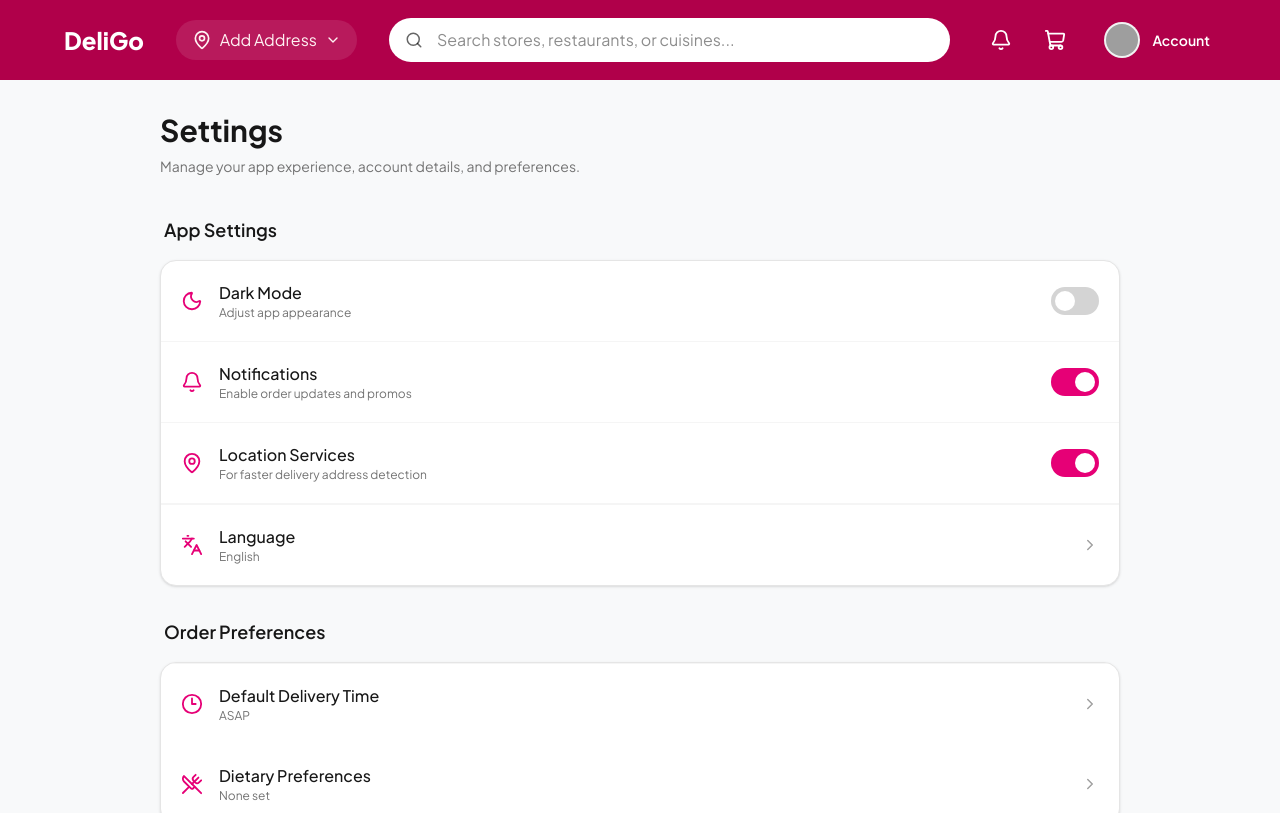
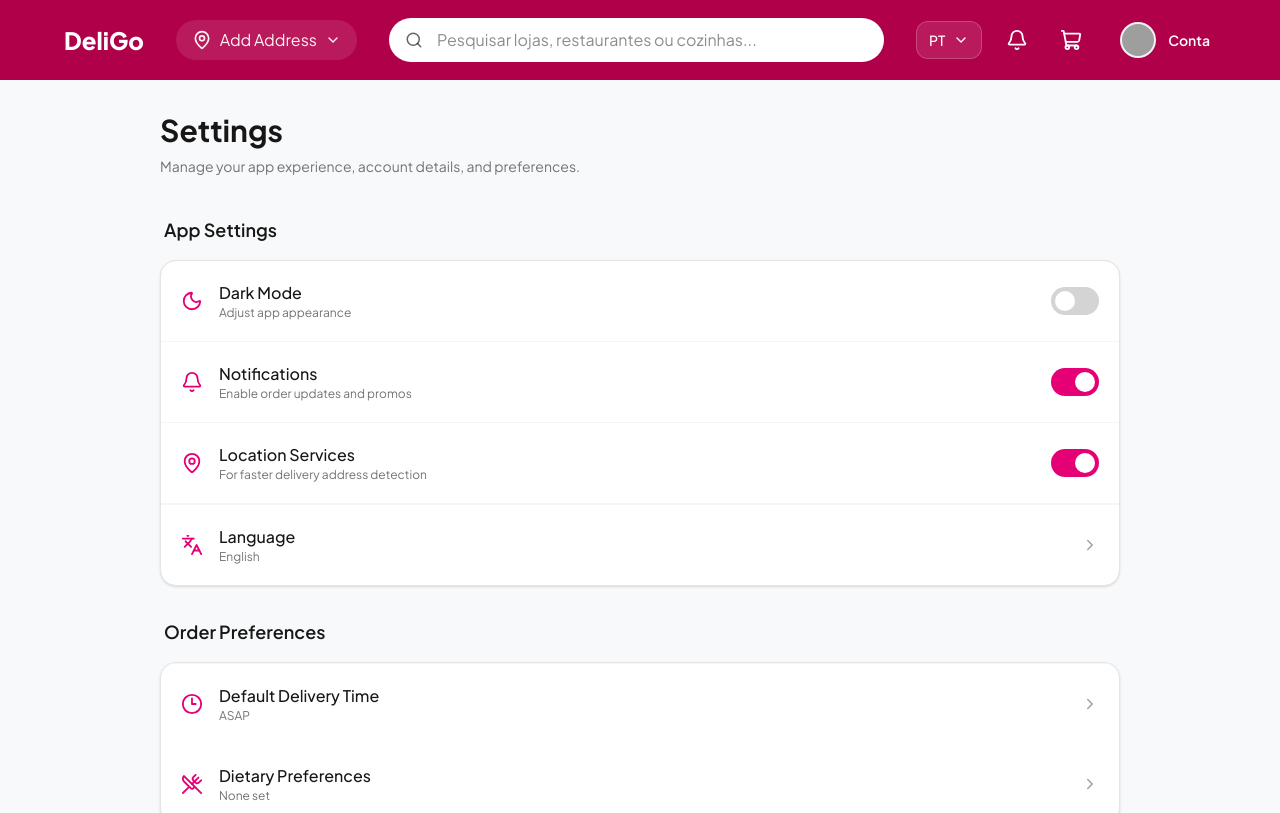
Before and after one commit to deligo-pt/deligo-food-e-commerce-web-application, a Next.js app: page /account-settings in a window 1280 px wide. Shown: the top 813 px of the page. Built offline with nearby package versions, Linux system fonts and the light colour scheme; no server answers; grey boxes are pictures that could not be loaded.

Commit message:
added setup for language changes

```diff
--- /dev/null
+++ b/src/assets/translations/en.ts
@@ -0,0 +1,35 @@
+const en = {
+  addAddress: "Add Address",
+
+  searchPlaceholder: "Search stores, restaurants, or cuisines...",
+
+  account: "Account",
+  profile: "Profile",
+  logout: "Logout",
+
+  notifications: "Notifications",
+  cart: "Cart",
+
+  login: "Login",
+
+  welcome: "Welcome",
+  home: "Home",
+  settings: "Settings",
+  loadingSponsorshipBanners: "Loading sponsorship banners...",
+  authTokenMissing: "Authentication token is missing. Please log in again.",
+  browseLatestSponsorshipBanners:
+    "Browse the latest sponsorship banners from the API.",
+  noSponsorshipBannersAvailable: "No sponsorship banners available right now.",
+  unableToLoadSponsorshipBanners: "Unable to load sponsorship banners.",
+
+  sponsorship: "Sponsorship",
+  sponsorships: "Sponsorships",
+  shopOnDeligo: "Shop On DeliGo",
+
+  unableToLoadShopCategories:
+    "Unable to load shop categories. Please try again.",
+
+  noShopCategoriesAvailable: "No shop categories available.",
+};
+
+export default en;
--- /dev/null
+++ b/src/assets/translations/index.ts
@@ -0,0 +1,11 @@
+import en from "./en";
+import pt from "./pt";
+
+export const translations = {
+  en,
+  pt,
+};
+
+export type Language = keyof typeof translations;
+
+export default translations
--- /dev/null
+++ b/src/assets/translations/pt.ts
@@ -0,0 +1,38 @@
+const pt = {
+  addAddress: "Adicionar Endereço",
+
+  searchPlaceholder: "Pesquisar lojas, restaurantes ou cozinhas...",
+
+  account: "Conta",
+  profile: "Perfil",
+  logout: "Sair",
+
+  notifications: "Notificações",
+  cart: "Carrinho",
+
+  login: "Entrar",
+
+  welcome: "Bem-vindo",
+  home: "Início",
+  settings: "Configurações",
+  loadingSponsorshipBanners: "Carregando banners de patrocínio...",
+  authTokenMissing:
+    "O token de autenticação está ausente. Faça login novamente.",
+  browseLatestSponsorshipBanners:
+    "Explore os banners de patrocínio mais recentes da API.",
+  noSponsorshipBannersAvailable:
+    "Nenhum banner de patrocínio disponível no momento.",
+  unableToLoadSponsorshipBanners:
+    "Não foi possível carregar os banners de patrocínio.",
+
+  sponsorship: "Patrocínio",
+  sponsorships: "Patrocínios",
+  shopOnDeligo: "Comprar no DeliGo",
+
+  unableToLoadShopCategories:
+    "Não foi possível carregar as categorias da loja. Tente novamente.",
+
+  noShopCategoriesAvailable: "Nenhuma categoria disponível.",
+};
+
+export default pt;
--- /dev/null
+++ b/src/components/shared/LanguageSwitcher.tsx
@@ -0,0 +1,68 @@
+"use client";
+
+import { useEffect, useRef, useState } from "react";
+import { Check, ChevronDown } from "lucide-react";
+import { useStore } from "@/stores/translationStore";
+
+export default function LanguageSwitcher() {
+  const lang = useStore((state) => state.lang);
+  const setLang = useStore((state) => state.setLang);
+
+  const [open, setOpen] = useState(false);
+  const dropdownRef = useRef<HTMLDivElement>(null);
+
+  useEffect(() => {
+    const handleOutsideClick = (event: MouseEvent) => {
+      if (
+        dropdownRef.current &&
+        !dropdownRef.current.contains(event.target as Node)
+      ) {
+        setOpen(false);
+      }
+    };
+
+    document.addEventListener("mousedown", handleOutsideClick);
+
+    return () => {
+      document.removeEventListener("mousedown", handleOutsideClick);
+    };
+  }, []);
+
+  return (
+    <div className="relative" ref={dropdownRef}>
+      <button
+        onClick={() => setOpen(!open)}
+        className="flex items-center gap-2 rounded-xl border border-white/20 bg-white/10 px-3 py-2 text-sm font-medium text-white hover:bg-white/20"
+      >
+        {lang.toUpperCase()}
+        <ChevronDown size={16} />
+      </button>
+
+      {open && (
+        <div className="absolute right-0 mt-2 w-24 overflow-hidden rounded-xl bg-white shadow-lg">
+          <button
+            onClick={() => {
+              setLang("en");
+              setOpen(false);
+            }}
+            className="flex w-full items-center justify-between px-4 py-3 text-sm text-black hover:bg-gray-100"
+          >
+            EN
+            {lang === "en" && <Check size={16} />}
+          </button>
+
+          <button
+            onClick={() => {
+              setLang("pt");
+              setOpen(false);
+            }}
+            className="flex w-full items-center justify-between px-4 py-3 text-sm text-black hover:bg-gray-100"
+          >
+            PT
+            {lang === "pt" && <Check size={16} />}
+          </button>
+        </div>
+      )}
+    </div>
+  );
+}
--- a/src/components/shared/Navbar.tsx
+++ b/src/components/shared/Navbar.tsx
@@ -25,8 +25,11 @@ import {
   REFRESH_TOKEN_COOKIE,
 } from "../../lib/authCookies";
 import { useCartStore } from "@/stores/cartStore";
+import LanguageSwitcher from "./LanguageSwitcher";
+import { useTranslation } from "@/hooks/useTranslation";
 
 export default function Navbar() {
+  const { t } = useTranslation();
   const pathname = usePathname();
   const router = useRouter();
   const [showAccountDropdown, setShowAccountDropdown] = useState(false);
@@ -208,7 +211,7 @@ export default function Navbar() {
             <Search size={18} className="absolute left-4 text-black/60" />
             <input
               type="text"
-              placeholder="Search stores, restaurants, or cuisines..."
+              placeholder={t("searchPlaceholder")}
               value={localSearchTerm}
               onChange={onSearchChange}
               onKeyDown={onKeyDown}
@@ -219,6 +222,7 @@ export default function Navbar() {
 
         <div className="flex items-center gap-6">
           <div className="flex items-center gap-4">
+            <LanguageSwitcher />
             <Link href="/notifications">
               <button className="relative rounded-full p-2 text-white transition-colors hover:bg-white/10">
                 <Bell size={22} />
@@ -257,7 +261,7 @@ export default function Navbar() {
                 />
               </div>
               <span className="hidden text-[14px] font-semibold leading-5 xl:block">
-                Account
+                {t("account")}
               </span>
             </button>
             {isLoggedIn && showAccountDropdown && (
@@ -268,14 +272,14 @@ export default function Navbar() {
                   onClick={() => setShowAccountDropdown(false)}
                 >
                   <User size={16} />
-                  Profile
+                  {t("profile")}
                 </Link>
                 <button
                   onClick={handleLogout}
                   className="flex w-full items-center gap-2 px-4 py-2 text-sm text-red-600 hover:bg-gray-100"
                 >
                   <LogOut size={16} />
-                  Logout
+                  {t("logout")}
                 </button>
               </div>
             )}
--- /dev/null
+++ b/src/hooks/useTranslation.ts
@@ -0,0 +1,27 @@
+import translations from "@/assets/translations";
+import { useStore } from "@/stores/translationStore";
+
+type Language = keyof typeof translations;
+
+export const useTranslation = () => {
+  const lang = useStore((state) => state.lang);
+  const setLang = useStore((state) => state.setLang);
+
+  const t = (key: string): string => {
+    return (
+      translations[lang]?.[key as keyof (typeof translations)["en"]] ||
+      translations.en[key as keyof (typeof translations)["en"]] ||
+      key
+    );
+  };
+
+  const i18n = {
+    language: lang,
+    changeLanguage: (newLang: Language) => setLang(newLang),
+  };
+
+  return {
+    t,
+    i18n,
+  };
+};
--- /dev/null
+++ b/src/stores/translationStore.ts
@@ -0,0 +1,28 @@
+import { create } from "zustand";
+import { persist } from "zustand/middleware";
+
+type StoreState = {
+  lang: "en" | "pt";
+  setLang: (selectedLang: "en" | "pt") => void;
+  categoryType: string;
+  setCategoryType: (categoryType: string) => void;
+};
+
+export const useStore = create<StoreState>()(
+  persist(
+    (set) => ({
+      lang: "pt",
+      setLang: (selectedLang) => set({ lang: selectedLang }),
+
+      categoryType: "",
+      setCategoryType: (categoryType) => set({ categoryType }),
+    }),
+    {
+      name: "app-storage",
+      partialize: (state) => ({
+        lang: state.lang,
+        categoryType: state.categoryType,
+      }),
+    },
+  ),
+);
```
